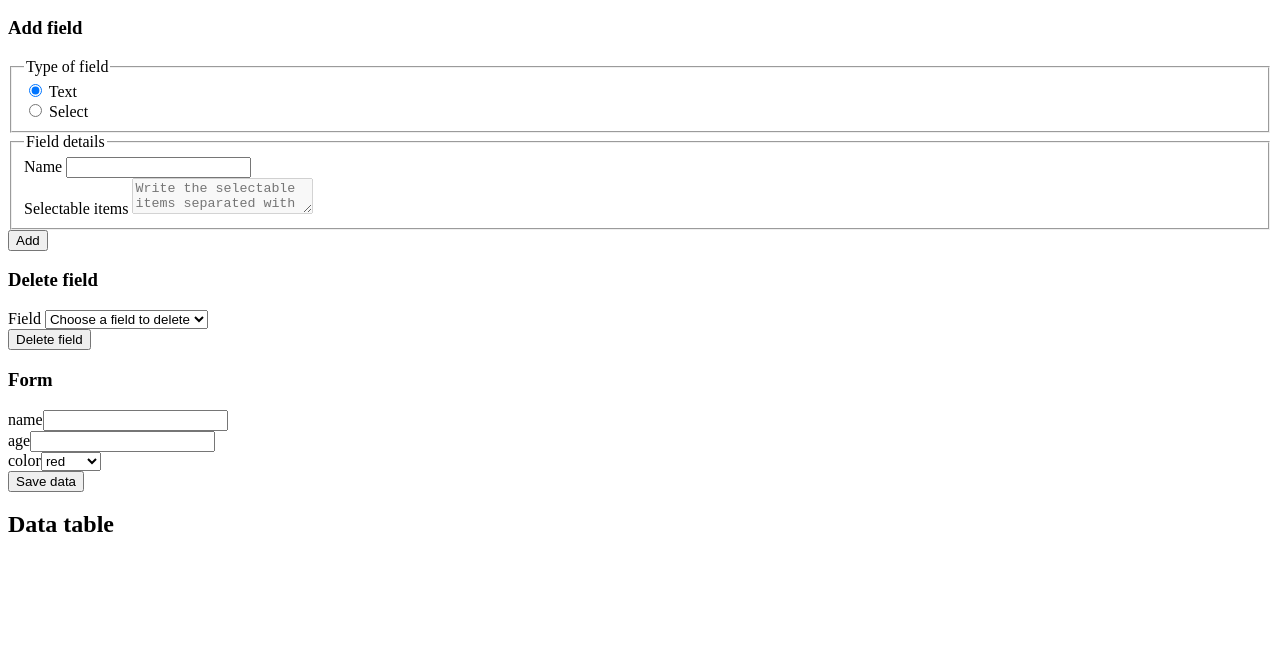
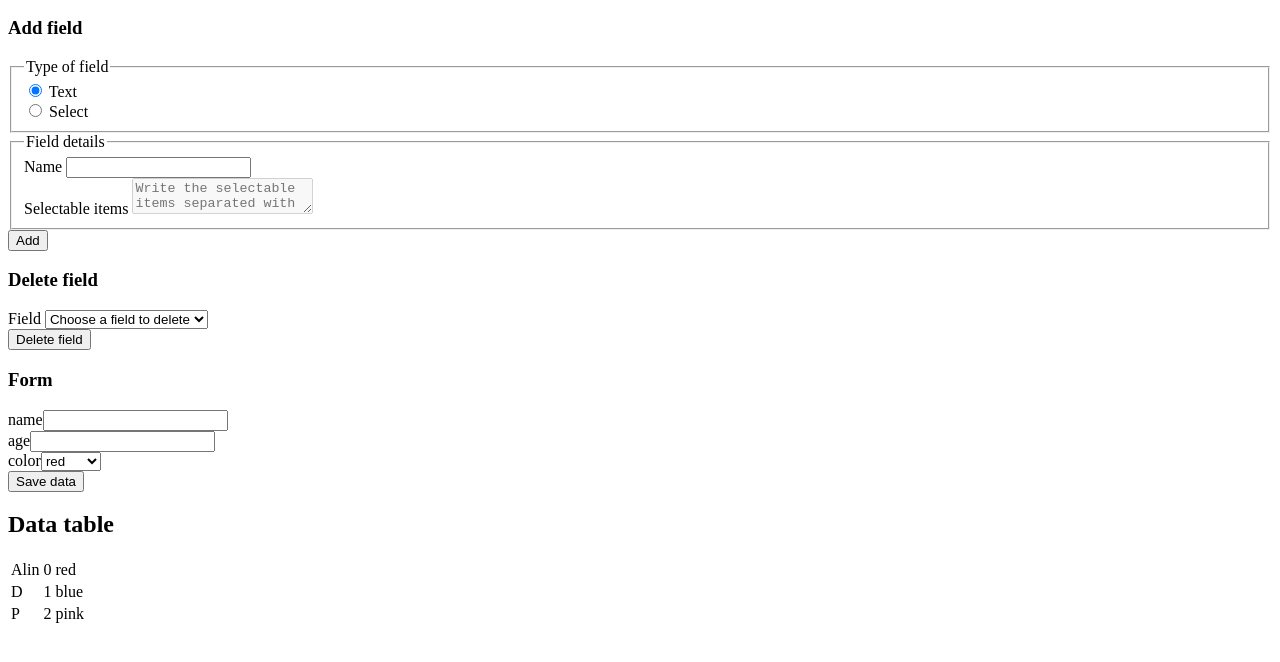
Before and after one commit to Alin236/startup-greece-demo, a plain HTML site: page index.html in a window 1280 px wide. Shown: the part 110-772 px from the top of the page. Drawn offline with Linux system fonts and the light colour scheme.

Commit message:
Create the table of user's data

```diff
--- a/index.html
+++ b/index.html
@@ -69,12 +69,12 @@
 
         <div>
             <h2>Data table</h2>
-            <table>
+            <table id="table">
                 <thead>
-                    <tr>
-                    </tr>
+
                 </thead>
                 <tbody>
+
                 </tbody>
             </table>
         </div>
@@ -84,5 +84,7 @@
         <script type="text/javascript" src="js/fakeField.js"></script>
         <script type="text/javascript" src="js/deleteField.js"></script>
         <script type="text/javascript" src="js/createForm.js"></script>
+        <script type="text/javascript" src="js/fakeData.js"></script>
+        <script type="text/javascript" src="js/table.js"></script>
     </body>
 </html>
--- /dev/null
+++ b/js/fakeData.js
@@ -0,0 +1,5 @@
+let data = [
+    {1: 'Alin', 2: 0, 3: 'red'},
+    {1: 'D', 2: 1, 3: 'blue'},
+    {1: 'P', 2: 2, 3: 'pink'},
+]
--- a/js/fakeField.js
+++ b/js/fakeField.js
@@ -1,5 +1,5 @@
 let fields = [
     {id: 1, type: 'text', name: 'name'},
     {id: 2, type: 'text', name: 'age'},
-    {id: 3, type: 'select', name: 'color', options: ['red', 'blue', 'yellow']},
+    {id: 3, type: 'select', name: 'color', options: ['red', 'blue', 'yellow', 'pink']},
 ]
--- /dev/null
+++ b/js/table.js
@@ -0,0 +1,29 @@
+// let fields = [];
+// let data = [];
+let tableHeader = $('#table > thead');
+let tableBody = $('#table > tbody');
+
+
+function createTable(){
+    let headerRow = $('<tr>');
+    let ids = [];
+
+    fields.forEach(function(field){
+        let column = $('<td>').html(field.name);
+        headerRow.append(column);
+        ids.push(field.id);
+    });
+
+    data.forEach(function(d){
+        let row = $('<tr>');
+
+        ids.forEach(function(id){
+            let column = $('<td>').html(d[id]);
+            row.append(column);
+        })
+
+        tableBody.append(row);
+    });
+}
+
+createTable();
```
